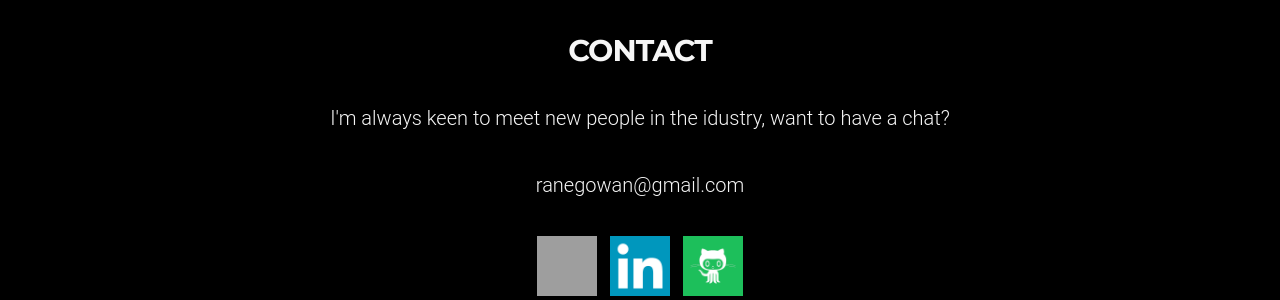
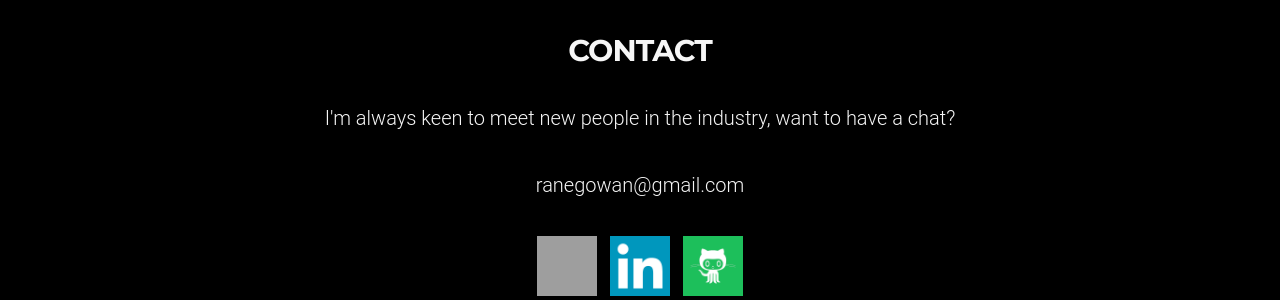
Before and after one commit to rgowan/ranegowan.com, a Jekyll site: the page built from index.html, in a window 1280 px wide and 900 px high, scrolled down 2062 px. Shown: the part 372-672 px from the top of the window. Built offline with Jekyll 4.4.1, drawn with Linux system fonts in a browser that asks for light colours; grey boxes are pictures that could not be loaded.

Commit message:
added sizing

```diff
--- a/_includes/contact.html
+++ b/_includes/contact.html
@@ -3,7 +3,8 @@
         <div class="row">
             <div class="col-lg-8 col-lg-offset-2">
                 <h2>Contact</h2>
-                <p>I'm always keen to meet new people in the idustry, want to have a chat?</p>
+                <p>I'm always keen to meet new people in the industry, want to have a chat?
+                </p>
                 <p class="email"><a href="mailto:{{ site.email }}">{{ site.email }}</a>
                 </p>
                 <div class="social-buttons">
--- a/_includes/css/grayscale.css
+++ b/_includes/css/grayscale.css
@@ -430,6 +430,10 @@
   transition: -webkit-filter .4s ease-in-out;
 }
 
+section#contact {
+  margin-top: 100px;
+}
+
 
 /* Mobile */
 @media (max-width:400px) {
```
